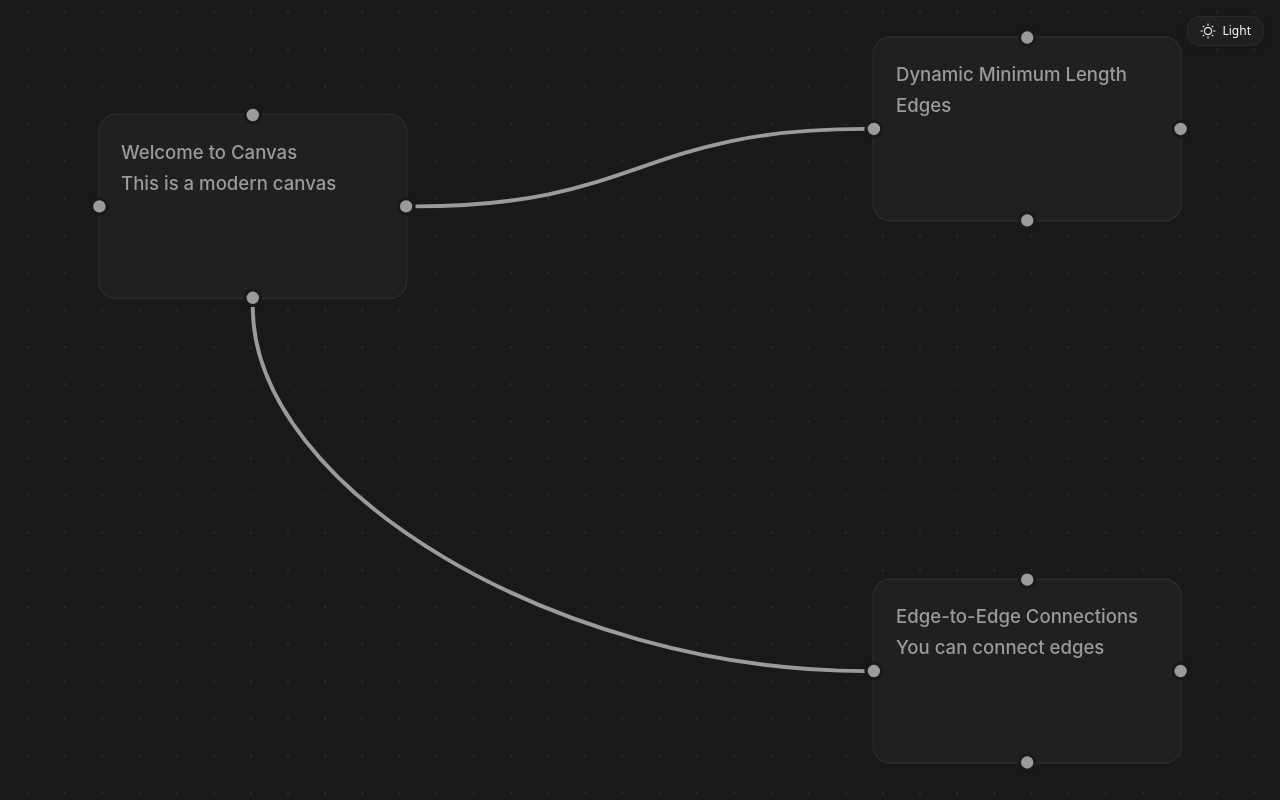
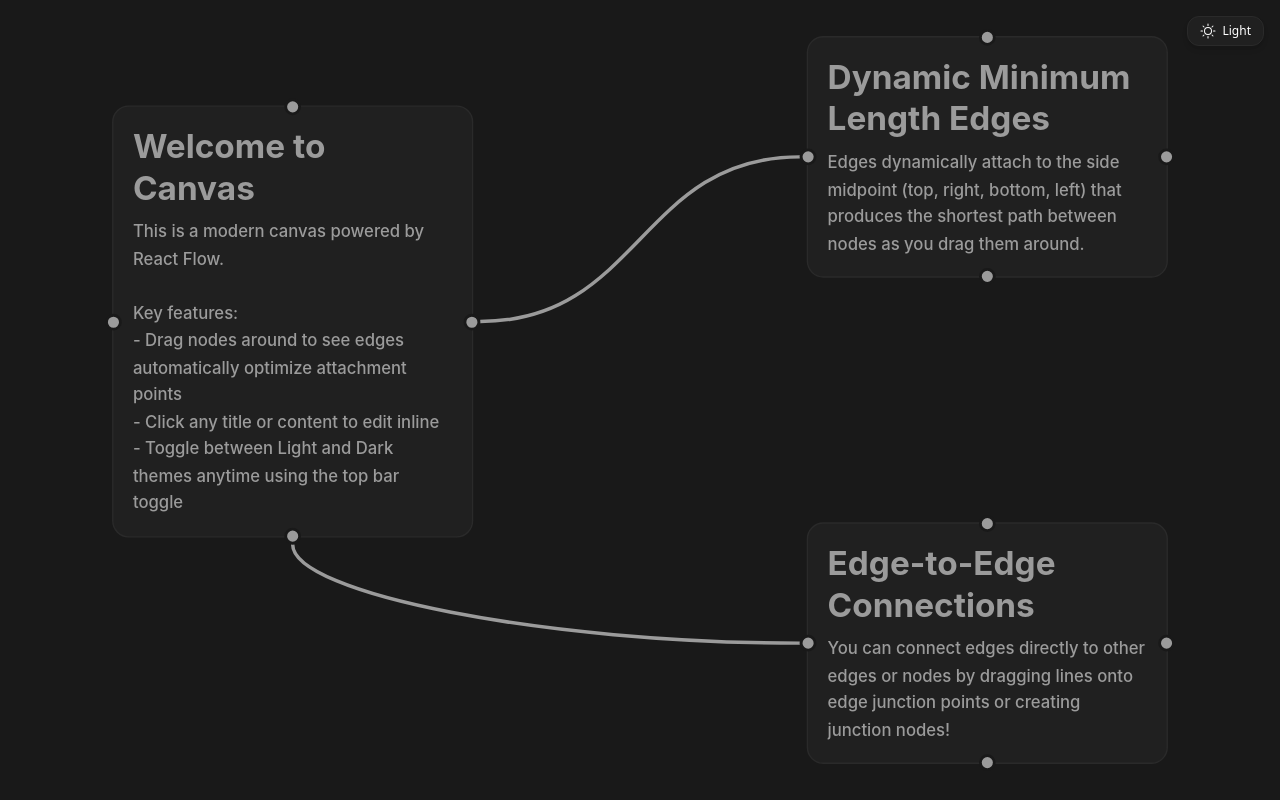
Before and after one commit to General-Specialist/canvas, a React (Vite) app: page / in a window 1280 px wide. Built offline with nearby package versions, Linux system fonts and the light colour scheme; the HTML template or start-up script is replaced by a standard one.

Commit message:
clean up

```diff
--- a/src/components/Canvas.tsx
+++ b/src/components/Canvas.tsx
@@ -1,13 +1,11 @@
 import React, { useCallback, useEffect, useState } from 'react';
 import {
   ReactFlow,
-  Background,
   useNodesState,
   useEdgesState,
   useReactFlow,
   Connection,
   ReactFlowProvider,
-  BackgroundVariant,
   OnNodeDrag,
   ConnectionMode,
   addEdge,
@@ -104,7 +102,7 @@ const InnerCanvas: React.FC = () => {
         type: 'noteNode',
         position: pos,
         data: {
-          title: 'New Note',
+          title: '',
           content: '',
           updatedAt: new Date().toISOString(),
         },
@@ -194,7 +192,6 @@ const InnerCanvas: React.FC = () => {
     []
   );
 
-  const dotsColor = theme === 'dark' ? '#2A2A2A' : '#EEEEEC';
 
   return (
     <div
@@ -285,9 +282,7 @@ const InnerCanvas: React.FC = () => {
         connectionMode={ConnectionMode.Loose}
         proOptions={{ hideAttribution: true }}
         className="bg-[var(--canvas-bg)]"
-      >
-        <Background variant={BackgroundVariant.Dots} gap={24} size={1.5} color={dotsColor} />
-      </ReactFlow>
+      />
     </div>
   );
 };
--- a/src/components/nodes/NoteNode.tsx
+++ b/src/components/nodes/NoteNode.tsx
@@ -1,5 +1,5 @@
-import React, { useState, useEffect, useRef, memo } from 'react';
-import { NodeProps, NodeResizer, useReactFlow } from '@xyflow/react';
+import React, { useState, useEffect, useLayoutEffect, useRef, memo } from 'react';
+import { NodeProps, useReactFlow } from '@xyflow/react';
 import { NoteNodeData } from '../../types/canvas';
 import { FourWayHandles } from './FourWayHandles';
 
@@ -7,34 +7,39 @@ export const NoteNode: React.FC<NodeProps> = memo(({ id, data, selected, isConne
   const { setNodes } = useReactFlow();
   const nodeData = data as unknown as NoteNodeData;
 
-  const getInitialText = (title?: string, content?: string) => {
-    const t = title ?? '';
-    const c = content ?? '';
-    if (!t && !c) return '';
-    if (!c) return t;
-    if (!t) return c;
-    if (c.startsWith(t)) return c;
-    return `${t}\n${c}`;
-  };
+  const [localTitle, setLocalTitle] = useState(nodeData.title || '');
+  const [localContent, setLocalContent] = useState(nodeData.content || '');
 
-  const [localText, setLocalText] = useState(() =>
-    getInitialText(nodeData.title, nodeData.content)
-  );
-
-  const textareaRef = useRef<HTMLTextAreaElement>(null);
+  const titleRef = useRef<HTMLTextAreaElement>(null);
+  const contentRef = useRef<HTMLTextAreaElement>(null);
 
   useEffect(() => {
-    const lines = localText.split('\n');
-    const currentFirst = lines[0].trim();
-    const currentRest = lines.slice(1).join('\n');
+    if ((nodeData.title || '') !== localTitle) {
+      setLocalTitle(nodeData.title || '');
+    }
+  }, [nodeData.title]);
 
-    const incomingFirst = (nodeData.title || '').trim();
-    const incomingRest = nodeData.content || '';
+  useEffect(() => {
+    if ((nodeData.content || '') !== localContent) {
+      setLocalContent(nodeData.content || '');
+    }
+  }, [nodeData.content]);
 
-    if (incomingFirst !== currentFirst || incomingRest !== currentRest) {
-      setLocalText(getInitialText(nodeData.title, nodeData.content));
+  // Dynamically adjust title textarea height to fit text content
+  useLayoutEffect(() => {
+    if (titleRef.current) {
+      titleRef.current.style.height = 'auto';
+      titleRef.current.style.height = `${titleRef.current.scrollHeight}px`;
     }
-  }, [nodeData.title, nodeData.content]);
+  }, [localTitle]);
+
+  // Dynamically adjust content textarea height to fit text content
+  useLayoutEffect(() => {
+    if (contentRef.current) {
+      contentRef.current.style.height = 'auto';
+      contentRef.current.style.height = `${contentRef.current.scrollHeight}px`;
+    }
+  }, [localContent]);
 
   const updateNodeData = (updates: Partial<NoteNodeData>) => {
     setNodes((nds) =>
@@ -54,18 +59,16 @@ export const NoteNode: React.FC<NodeProps> = memo(({ id, data, selected, isConne
     );
   };
 
-  const handleTextChange = (e: React.ChangeEvent<HTMLTextAreaElement>) => {
+  const handleTitleChange = (e: React.ChangeEvent<HTMLTextAreaElement>) => {
     const val = e.target.value;
-    setLocalText(val);
+    setLocalTitle(val);
+    updateNodeData({ title: val });
+  };
 
-    const lines = val.split('\n');
-    const firstLine = lines[0];
-    const restOfText = lines.slice(1).join('\n');
-
-    updateNodeData({
-      title: firstLine || 'Untitled Note',
-      content: restOfText,
-    });
+  const handleContentChange = (e: React.ChangeEvent<HTMLTextAreaElement>) => {
+    const val = e.target.value;
+    setLocalContent(val);
+    updateNodeData({ content: val });
   };
 
   const [isHovered, setIsHovered] = useState(false);
@@ -74,7 +77,7 @@ export const NoteNode: React.FC<NodeProps> = memo(({ id, data, selected, isConne
     <div
       onMouseEnter={() => setIsHovered(true)}
       onMouseLeave={() => setIsHovered(false)}
-      className={`relative w-full h-full min-w-[200px] min-h-[120px] rounded-xl border border-[var(--node-border)] bg-[var(--node-bg)] flex flex-col p-3.5 transition-shadow duration-150 ${
+      className={`relative w-[260px] min-h-[100px] rounded-xl border border-[var(--node-border)] bg-[var(--node-bg)] flex flex-col p-3.5 transition-shadow duration-150 ${
         selected
           ? 'ring-2 ring-[var(--node-selected-ring)]'
           : isHovered
@@ -82,23 +85,33 @@ export const NoteNode: React.FC<NodeProps> = memo(({ id, data, selected, isConne
           : ''
       }`}
     >
-      <NodeResizer
-        minWidth={200}
-        minHeight={120}
-        isVisible={selected}
-        color="var(--node-selected-ring)"
-      />
-
       {/* Handles */}
       <FourWayHandles isConnectable={isConnectable} />
 
-      {/* Single Continuous Note Editor */}
+      {/* Auto-growing Title (2x bigger than content text: 24px vs 12px) */}
       <textarea
-        ref={textareaRef}
-        value={localText}
-        onChange={handleTextChange}
-        placeholder={"Untitled Note\nType your notes here..."}
-        className="nodrag nopan w-full h-full bg-transparent text-xs font-medium text-[var(--text-normal)] placeholder-[var(--text-light)] focus:outline-none resize-none leading-relaxed font-sans cursor-text overflow-auto"
+        ref={titleRef}
+        rows={1}
+        value={localTitle}
+        onChange={handleTitleChange}
+        onKeyDown={(e) => {
+          if (e.key === 'Enter' && !e.shiftKey) {
+            e.preventDefault();
+            contentRef.current?.focus();
+          }
+        }}
+        placeholder="Node name"
+        className="nodrag nopan w-full bg-transparent text-2xl font-bold text-[var(--text-normal)] placeholder-[var(--text-light)] focus:outline-none mb-1.5 font-sans leading-tight resize-none overflow-hidden"
+      />
+
+      {/* Auto-growing Content */}
+      <textarea
+        ref={contentRef}
+        rows={1}
+        value={localContent}
+        onChange={handleContentChange}
+        placeholder="Type your notes here..."
+        className="nodrag nopan w-full bg-transparent text-xs font-medium text-[var(--text-normal)] placeholder-[var(--text-light)] focus:outline-none resize-none leading-relaxed font-sans cursor-text overflow-hidden antialiased subpixel-antialiased"
       />
     </div>
   );
```
